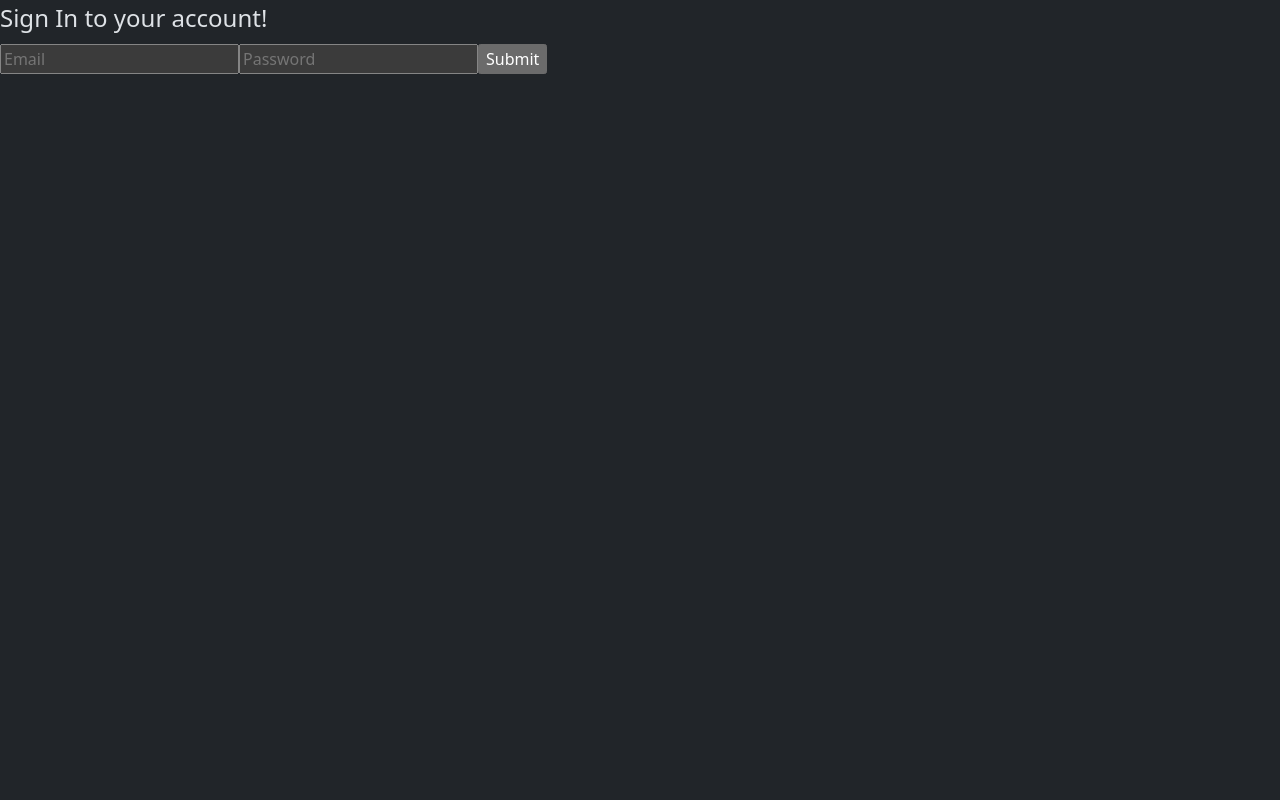
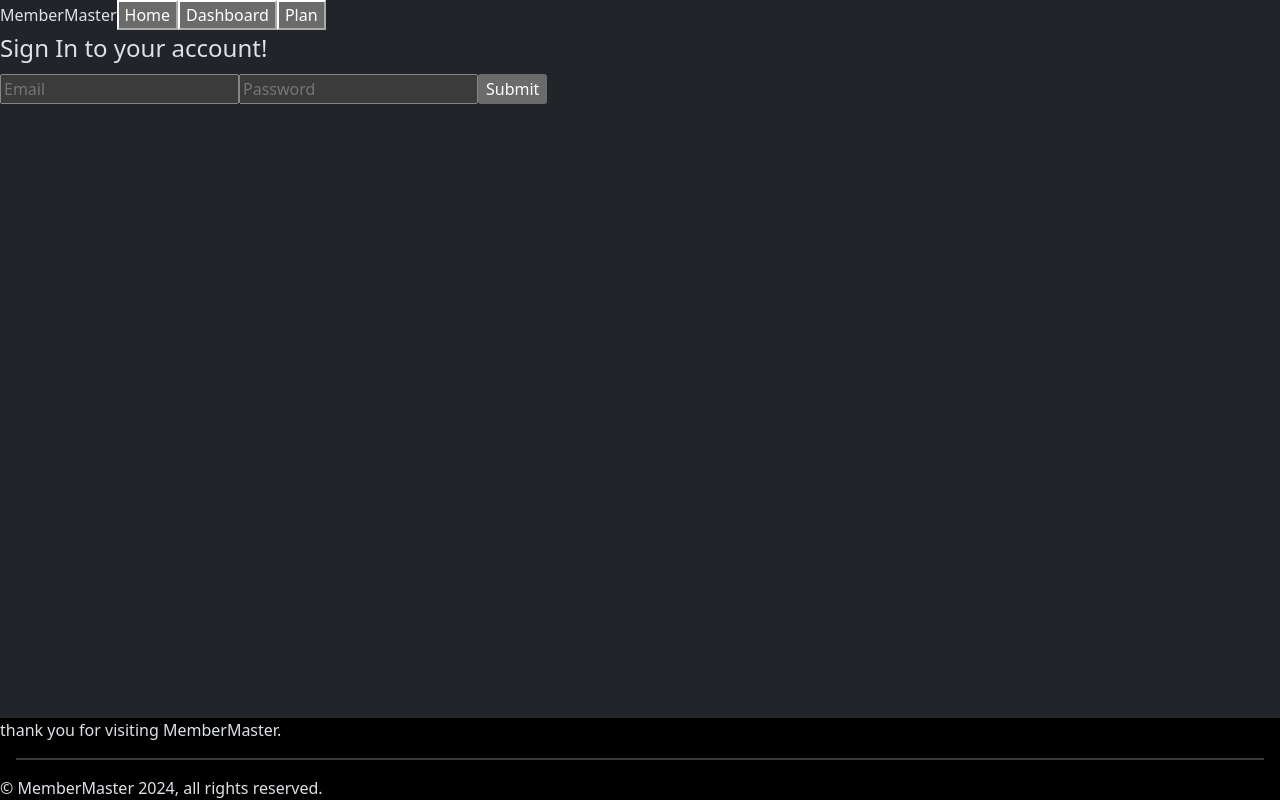
Before and after one commit to Blxee/member-master, a React (Vite) app in the folder frontend/: page /sign-in in a window 1280 px wide. Built offline with nearby package versions, Linux system fonts and the light colour scheme.

Commit message:
Added: frontend page layout (nav, main and footer)

```diff
--- a/frontend/src/App.css
+++ b/frontend/src/App.css
@@ -0,0 +1,7 @@
+#main-container {
+  min-height: 100svh;
+}
+
+* {
+  box-sizing: border-box;
+}
--- a/frontend/src/App.jsx
+++ b/frontend/src/App.jsx
@@ -7,6 +7,8 @@ import './App.css';
 import Home from './pages/Home';
 import SignUp from './pages/SignUp';
 import SignIn from './pages/SignIn';
+import Nav from './Nav';
+import Footer from './Footer';
 
 const router = createBrowserRouter([
   { path: '/', element: <Home /> },
@@ -17,7 +19,11 @@ const router = createBrowserRouter([
 function App() {
 
   return (
-    <RouterProvider router={router} />
+    <div id='main-container' className='d-flex flex-column'>
+      <Nav />
+      <RouterProvider router={router} />
+      <Footer />
+    </div>
   );
 }
 
--- /dev/null
+++ b/frontend/src/Footer.jsx
@@ -0,0 +1,9 @@
+export default function Footer() {
+  return (
+    <footer className="mt-auto bg-black">
+      thank you for visiting MemberMaster.
+      <hr className="mx-3 border-2"/>
+      © MemberMaster 2024, all rights reserved.
+    </footer>
+  )
+}
--- /dev/null
+++ b/frontend/src/Nav.jsx
@@ -0,0 +1,22 @@
+import { useEffect } from "react";
+import { useState } from "react";
+import { useRef } from "react"
+
+export default function Nav() {
+  const navRef = useRef();
+  const [height, setHeight] = useState(30);
+
+  useEffect(() => setHeight(navRef.current.offsetHeight), [])
+
+  return (
+    <>
+      <div style={{height}} />
+      <nav ref={navRef} className='position-fixed' style={{float: 'left'}}>
+        <span>MemberMaster</span>
+        <button>Home</button>
+        <button>Dashboard</button>
+        <button>Plan</button>
+      </nav>
+    </>
+  )
+}
--- a/frontend/src/pages/Home.jsx
+++ b/frontend/src/pages/Home.jsx
@@ -1,5 +1,5 @@
 export default function Home() {
   return (
-    <h1>hello world from home</h1>
+    <h1 style={{height: '200vh'}}>hello world from home</h1>
   );
 }
```
